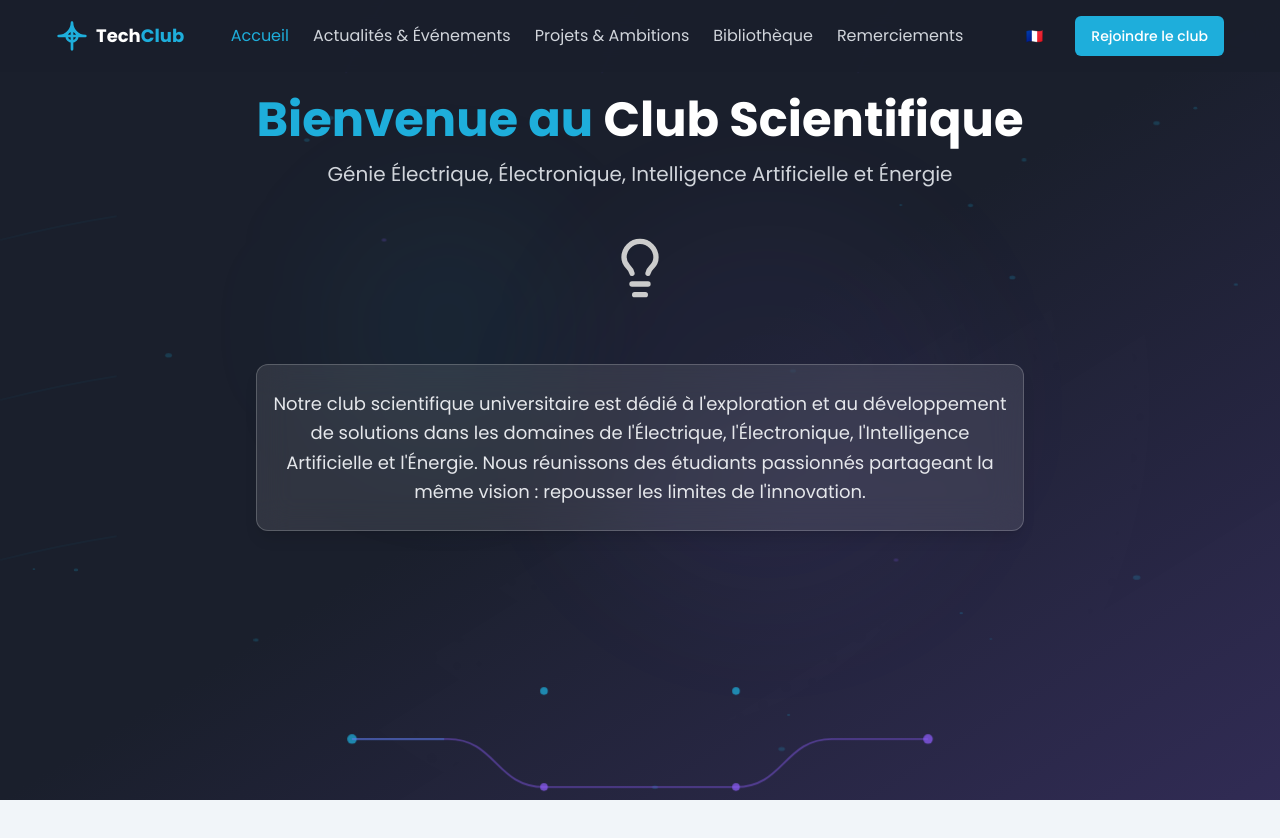
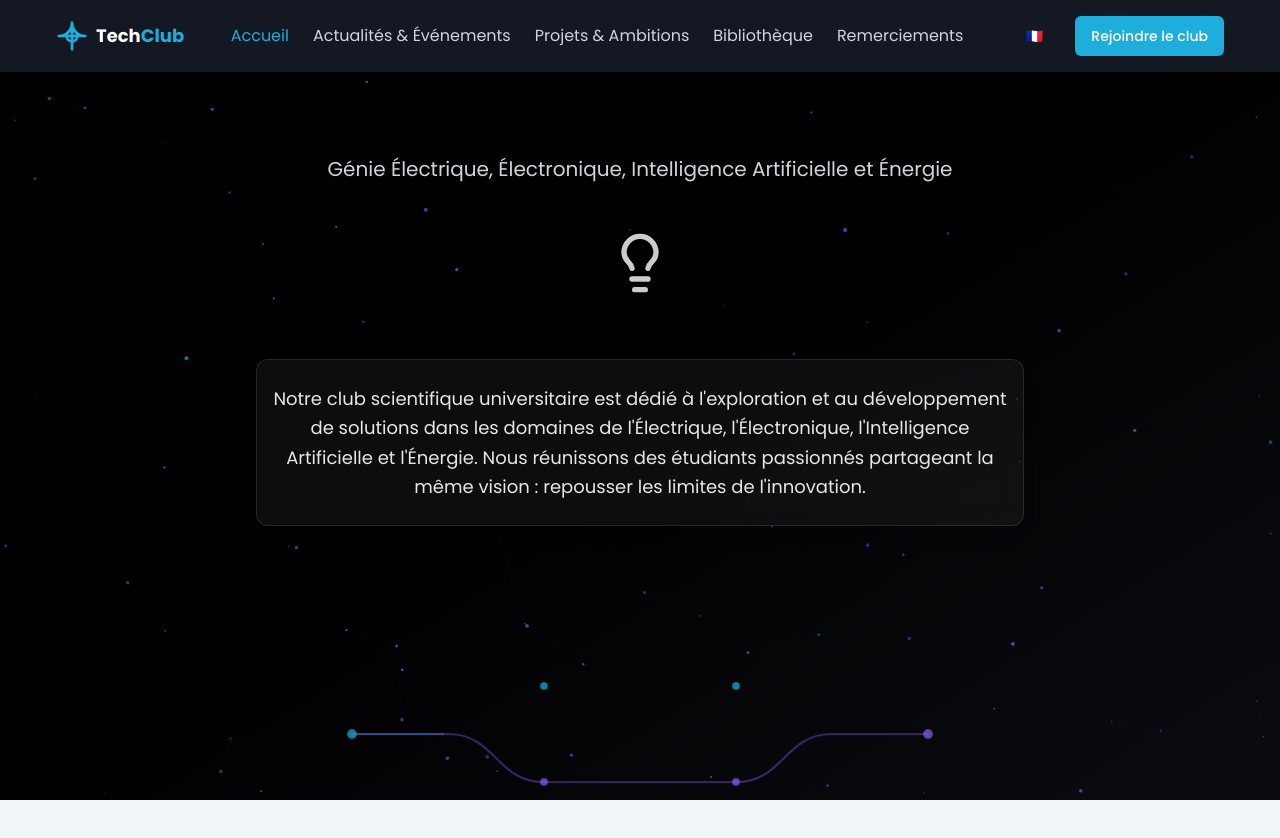
Before and after one commit to jayse990/electro-spark-nexus, a React (Vite) app: page / in a window 1280 px wide. Shown: the top 838 px of the page. Built offline with nearby package versions, Linux system fonts and the light colour scheme.

Commit message:
Add animated background
Implement the animated background from the provided website.

```diff
--- a/src/components/AnimatedBackground.tsx
+++ b/src/components/AnimatedBackground.tsx
@@ -1,7 +1,9 @@
 
-import React, { useEffect } from 'react';
+import React, { useEffect, useState } from 'react';
 
 const AnimatedBackground: React.FC = () => {
+  const [points, setPoints] = useState<{x: number, y: number, vx: number, vy: number}[]>([]);
+
   useEffect(() => {
     // Create circuit and particle animations
     const handleMouseMove = (event: MouseEvent) => {
@@ -14,49 +16,88 @@ const AnimatedBackground: React.FC = () => {
 
     window.addEventListener('mousemove', handleMouseMove);
 
+    // Generate constellation points
+    const generatePoints = () => {
+      const newPoints = [];
+      const count = Math.min(window.innerWidth / 15, 100); // Responsive point count
+
+      for (let i = 0; i < count; i++) {
+        newPoints.push({
+          x: Math.random() * window.innerWidth,
+          y: Math.random() * window.innerHeight,
+          vx: (Math.random() - 0.5) * 0.2,
+          vy: (Math.random() - 0.5) * 0.2,
+        });
+      }
+
+      setPoints(newPoints);
+    };
+
+    generatePoints();
+
+    // Handle resize
+    const handleResize = () => {
+      generatePoints();
+    };
+
+    window.addEventListener('resize', handleResize);
+
     return () => {
       window.removeEventListener('mousemove', handleMouseMove);
+      window.removeEventListener('resize', handleResize);
     };
   }, []);
 
   return (
-    <div className="fixed inset-0 -z-10 tech-bg overflow-hidden">
-      <div className="absolute inset-0 bg-electric-dark opacity-90"></div>
-      <div className="absolute inset-0 bg-gradient-to-br from-electric-dark via-electric-dark to-electric-purple/20"></div>
+    <div className="fixed inset-0 -z-10 constellation-bg overflow-hidden">
+      <div className="absolute inset-0 bg-black opacity-95"></div>
+      <div className="absolute inset-0 bg-gradient-to-br from-black via-black to-electric-dark/40"></div>
 
-      <svg className="w-full h-full opacity-20" xmlns="http://www.w3.org/2000/svg" viewBox="0 0 1000 1000" preserveAspectRatio="none">
-        {/* Circuit paths */}
-        <path className="circuit-path animate-circuit-flow" stroke="#1EAEDB" strokeWidth="1" fill="none"
-          d="M0,500 Q250,400 500,500 T1000,500 M0,700 Q250,600 500,700 T1000,700 M0,300 Q250,200 500,300 T1000,300"
-        />
-        <path className="circuit-path animate-circuit-flow" stroke="#8B5CF6" strokeWidth="1" fill="none"
-          d="M500,0 Q400,250 500,500 T500,1000 M300,0 Q200,250 300,500 T300,1000 M700,0 Q600,250 700,500 T700,1000"
-        />
+      {/* Constellation SVG */}
+      <svg className="w-full h-full opacity-70" xmlns="http://www.w3.org/2000/svg" preserveAspectRatio="none">
+        {/* Draw lines between points that are close enough */}
+        {points.map((point, i) =>
+          points.slice(i + 1).map((point2, j) => {
+            const dx = point.x - point2.x;
+            const dy = point.y - point2.y;
+            const distance = Math.sqrt(dx * dx + dy * dy);
+            const maxDistance = Math.min(window.innerWidth, window.innerHeight) / 5;
 
-        {/* Connection nodes */}
-        <circle cx="500" cy="500" r="3" fill="#1EAEDB" />
-        <circle cx="300" cy="300" r="2" fill="#8B5CF6" />
-        <circle cx="700" cy="700" r="2" fill="#8B5CF6" />
-        <circle cx="200" cy="800" r="2" fill="#1EAEDB" />
-        <circle cx="800" cy="200" r="2" fill="#1EAEDB" />
+            if (distance < maxDistance) {
+              const opacity = 1 - distance / maxDistance;
+              return (
+                <line
+                  key={`line-${i}-${j}`}
+                  x1={point.x}
+                  y1={point.y}
+                  x2={point2.x}
+                  y2={point2.y}
+                  stroke={`rgba(75, 150, 255, ${opacity * 0.15})`}
+                  strokeWidth="0.5"
+                />
+              );
+            }
+            return null;
+          })
+        )}
 
-        {/* Additional moving particles */}
-        {Array.from({ length: 20 }).map((_, i) => (
+        {/* Draw points */}
+        {points.map((point, i) => (
           <circle
-            key={i}
-            cx={Math.random() * 1000}
-            cy={Math.random() * 1000}
-            r={Math.random() * 2 + 1}
-            fill="#1EAEDB"
-            className={`animate-float`}
-            style={{ animationDelay: `${Math.random() * 5}s` }}
+            key={`point-${i}`}
+            cx={point.x}
+            cy={point.y}
+            r={Math.random() * 1.5 + 0.5}
+            fill={Math.random() > 0.8 ? '#1EAEDB' : '#8B5CF6'}
+            className="animate-pulse"
+            style={{ animationDuration: `${Math.random() * 3 + 2}s` }}
           />
         ))}
       </svg>
 
-      {/* Glowing orbs */}
-      <div className="absolute top-1/4 left-1/4 w-64 h-64 rounded-full bg-electric-blue/5 filter blur-3xl"></div>
-      <div className="absolute bottom-1/4 right-1/4 w-96 h-96 rounded-full bg-electric-purple/5 filter blur-3xl"></div>
+      {/* Additional light effects */}
+      <div className="absolute top-1/4 left-1/4 w-96 h-96 rounded-full bg-electric-blue/3 filter blur-[100px]"></div>
+      <div className="absolute bottom-1/3 right-1/4 w-[500px] h-[500px] rounded-full bg-electric-purple/3 filter blur-[100px]"></div>
     </div>
   );
 };
--- a/src/index.css
+++ b/src/index.css
@@ -61,6 +61,7 @@
   body {
     @apply bg-background text-foreground;
     font-family: 'Poppins', sans-serif;
+    overflow-x: hidden;
   }
 
   h1, h2, h3, h4, h5, h6 {
@@ -72,7 +73,7 @@
 
 @layer components {
   .glass-card {
-    @apply backdrop-blur-lg bg-white/10 border border-white/20 rounded-xl shadow-lg;
+    @apply backdrop-blur-lg bg-white/5 border border-white/10 rounded-xl shadow-lg;
   }
 
   .tech-bg {
@@ -81,9 +82,13 @@
     linear-gradient(45deg, rgba(139, 92, 246, 0.05) 0%, rgba(30, 174, 219, 0.05) 100%);
   }
 
+  .constellation-bg {
+    background-color: #000;
+  }
+
   /* Responsive title sizes for avoiding overflow */
   .page-title {
-    @apply text-3xl md:text-4xl lg:text-5xl font-bold;
+    @apply text-2xl md:text-3xl lg:text-4xl font-bold;
     max-width: 100%;
     line-height: 1.2;
   }
@@ -178,14 +183,37 @@
 }
 
 ::-webkit-scrollbar-track {
-  background: rgba(26, 31, 44, 0.5);
+  background: rgba(0, 0, 0, 0.8);
 }
 
 ::-webkit-scrollbar-thumb {
-  background: rgba(139, 92, 246, 0.5);
+  background: rgba(30, 174, 219, 0.5);
   border-radius: 10px;
 }
 
 ::-webkit-scrollbar-thumb:hover {
-  background: rgba(30, 174, 219, 0.7);
+  background: rgba(139, 92, 246, 0.7);
 }
+
+/* Animation pour les titres dégradés comme sur le site référence */
+@keyframes gradient-shift {
+  0% {
+    background-position: 0% 50%;
+  }
+  50% {
+    background-position: 100% 50%;
+  }
+  100% {
+    background-position: 0% 50%;
+  }
+}
+
+.gradient-text {
+  @apply font-bold;
+  background: linear-gradient(90deg, #4B96FF, #7E5DF9);
+  background-size: 200% 200%;
+  background-clip: text;
+  -webkit-background-clip: text;
+  color: transparent;
+  animation: gradient-shift 5s ease infinite;
+}
--- a/src/pages/Home.tsx
+++ b/src/pages/Home.tsx
@@ -13,8 +13,8 @@ const Home: React.FC = () => {
 
       <div className="container mx-auto px-4">
         <div className="max-w-3xl mx-auto text-center">
-          <h1 className="text-3xl md:text-5xl font-bold animate-fade-in opacity-0" style={{animationDelay: '0.3s'}}>
-            <span className="text-electric-blue">{t('welcome')}</span> {t('clubName')}
+          <h1 className="gradient-text page-title animate-fade-in opacity-0" style={{animationDelay: '0.3s'}}>
+            {t('welcome')} {t('clubName')}
           </h1>
 
           <div className="mt-4 text-lg md:text-xl text-gray-300 animate-fade-in opacity-0" style={{animationDelay: '0.6s'}}>
```
